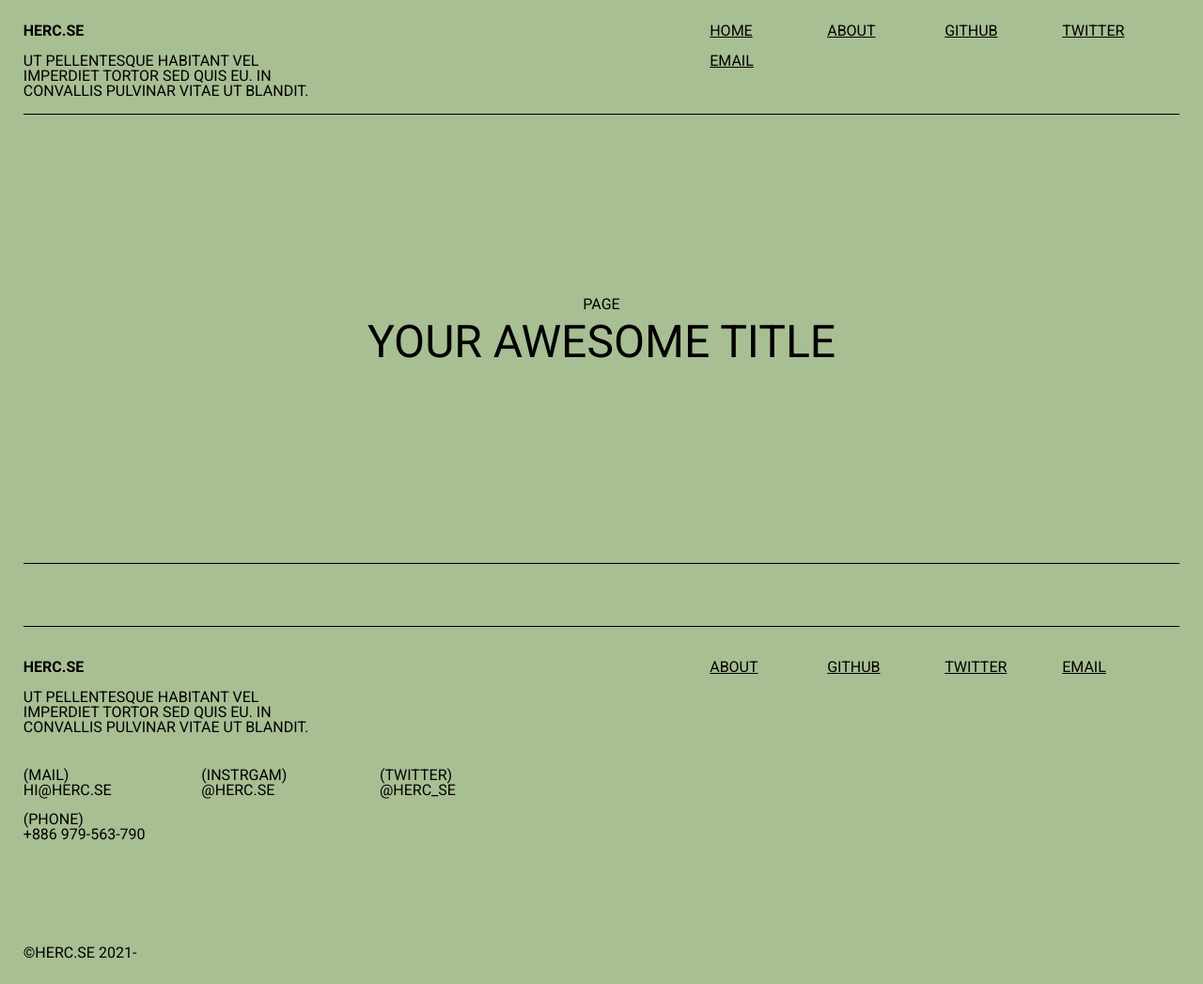
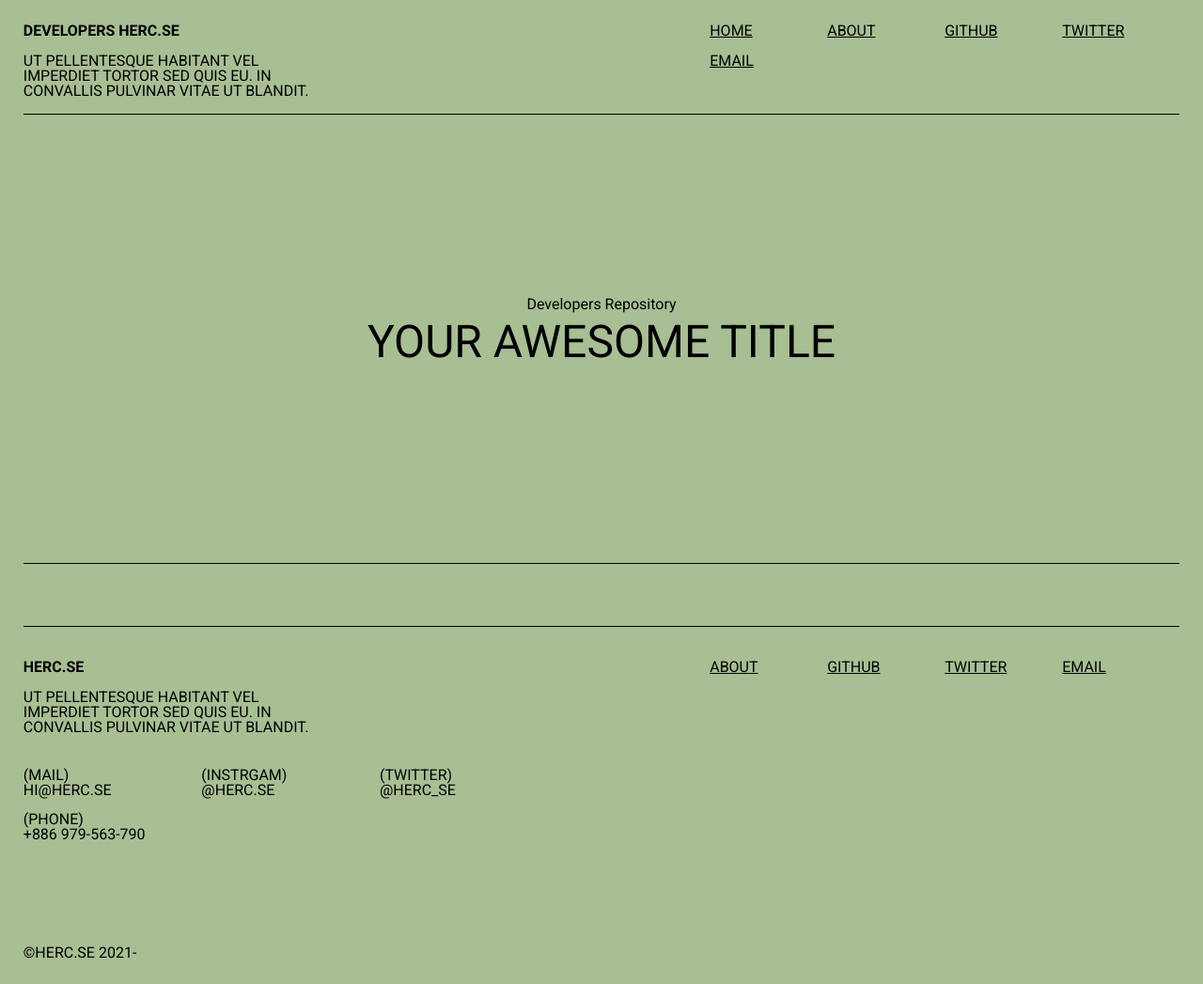
Before and after one commit to hercse/developers-pages-jekyll-theme, a Jekyll site: the page built from index.md, in a window 1280 px wide. Shown: the whole page at 94% size. Built offline with Jekyll 4.4.1, drawn with Linux system fonts in a browser that asks for light colours.

Commit message:
Update header.html

```diff
--- a/_includes/header.html
+++ b/_includes/header.html
@@ -1,7 +1,7 @@
 <!-- global layout header -->
 <div class="layout__header grid20">
     <div class="layout__header-brand g:1-16 m:g:1-6">
-        <div class="title">herc.se</div>
+        <div class="title">Developers Herc.se</div>
         <br>
         <div class="description">
             Ut pellentesque habitant vel imperdiet tortor sed quis eu. In convallis pulvinar vitae ut blandit.
@@ -18,7 +18,7 @@
     <!-- page:layout__header -->
     <div class="page:layout__header d-flex">
         <div class="page:layout__header-title d-flex">
-            <div class="">PAGE</div>
+            <div class="">Developers Repository</div>
             <div class="large-headar">{{ site.title | escape }}</div>
         </div>
     </div>
```
